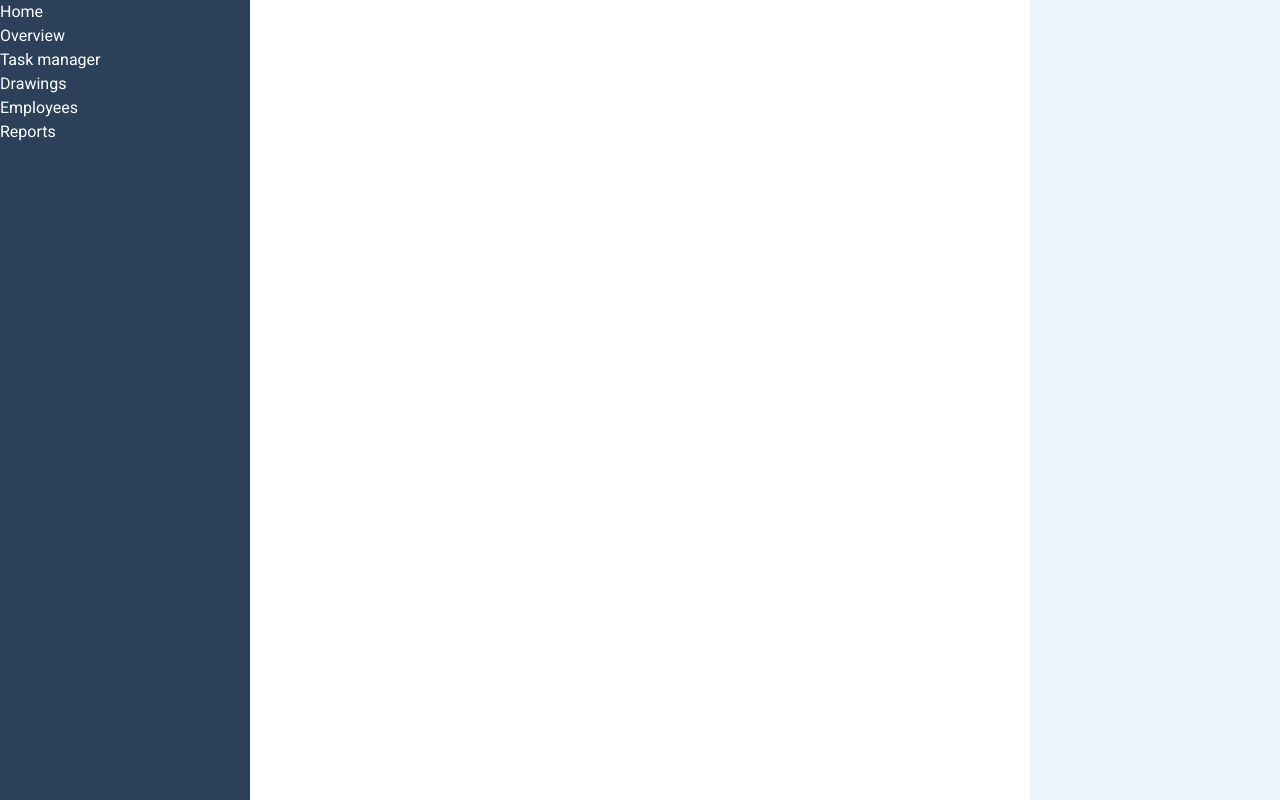
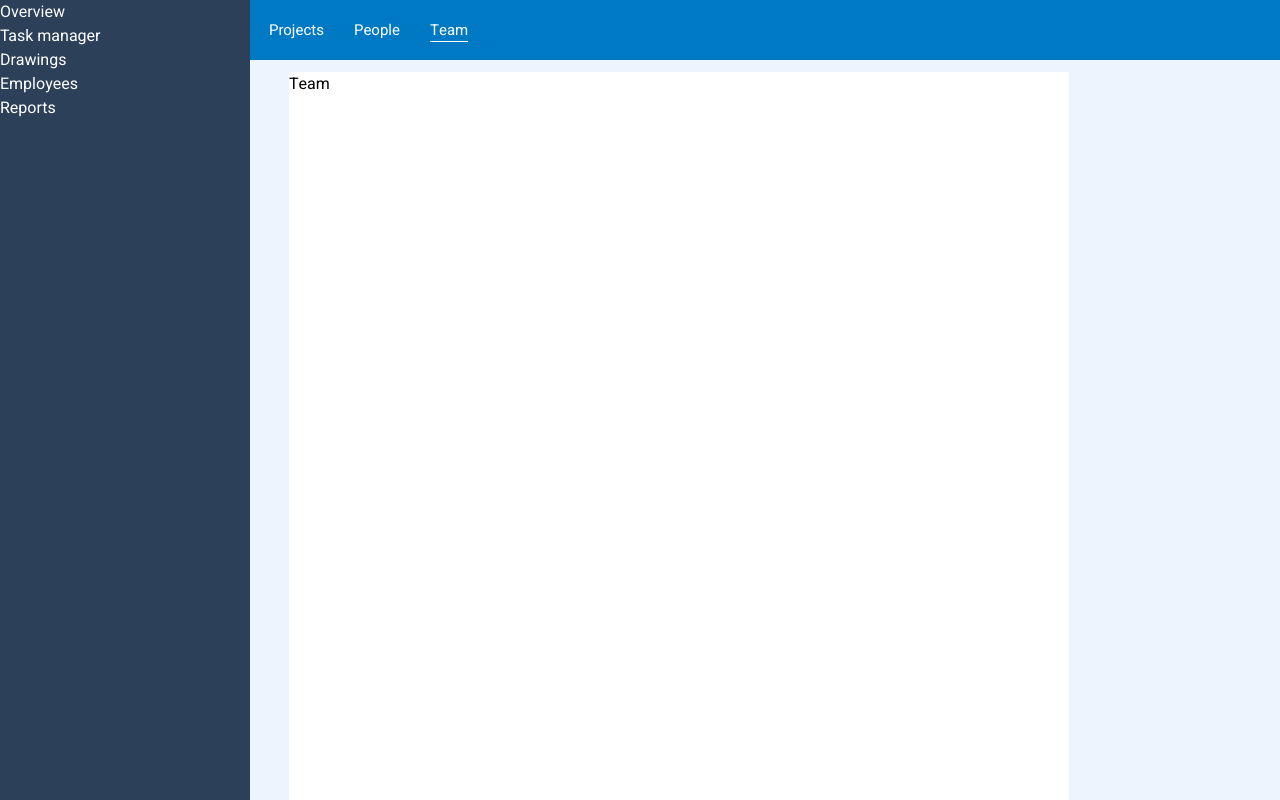
Before and after one commit to nlysenko/cobase-test, a React (Create React App) app in the folder apps/cobase-web/: page /team in a window 1280 px wide. Shown: the top 800 px of the page. Built offline with nearby package versions, Linux system fonts and the light colour scheme.

Commit message:
Refactor code

```diff
--- a/apps/cobase-web/src/app/App.js
+++ b/apps/cobase-web/src/app/App.js
@@ -7,7 +7,6 @@
 import React from 'react'
 import { createUseStyles } from 'react-jss'
 
-import Navigation from 'shared/components/Navigation/Navigation'
 import Main from 'shared/components/Main/Main'
 
 import { BgColor } from 'shared/styles/colors'
@@ -40,19 +39,13 @@ const useStyles = createUseStyles({
       listStyle: 'none',
     },
   },
-
-  app: {
-    display: 'flex',
-  },
 })
 
 const App = () => {
-  const classes = useStyles()
+  useStyles()
 
   return (
-    <div role="application" className={classes.app}>
-      <Navigation />
-
+    <div role="application" id="app">
       <Main />
     </div>
   )
--- a/apps/cobase-web/src/app/routes.js
+++ b/apps/cobase-web/src/app/routes.js
@@ -13,6 +13,9 @@ import TaskManager from 'pages/TaskManager'
 import Drawings from 'pages/Drawings'
 import Employees from 'pages/Employees'
 import Reports from 'pages/Reports'
+import Projects from 'pages/Projects'
+import People from 'pages/People'
+import Team from 'pages/Team'
 
 const routes = [
   <Route exact path="/" component={Home} key="1" />,
@@ -21,6 +24,10 @@ const routes = [
   <Route exact path="/drawings" component={Drawings} key="4" />,
   <Route exact path="/employees" component={Employees} key="5" />,
   <Route exact path="/reports" component={Reports} key="6" />,
+  <Route exact path="/reports" component={Reports} key="6" />,
+  <Route exact path="/projects" component={Projects} key="7" />,
+  <Route exact path="/people" component={People} key="8" />,
+  <Route exact path="/team" component={Team} key="9" />,
 ]
 
 export default routes
--- /dev/null
+++ b/apps/cobase-web/src/pages/People.js
@@ -0,0 +1,13 @@
+/**
+ *
+ * People
+ *
+ */
+
+import React from 'react'
+
+const People = () => {
+  return <div>People</div>
+}
+
+export default People
--- /dev/null
+++ b/apps/cobase-web/src/pages/Projects.js
@@ -0,0 +1,13 @@
+/**
+ *
+ * Projects
+ *
+ */
+
+import React from 'react'
+
+const Projects = () => {
+  return <div>Projects</div>
+}
+
+export default Projects
--- /dev/null
+++ b/apps/cobase-web/src/pages/Team.js
@@ -0,0 +1,13 @@
+/**
+ *
+ * Team
+ *
+ */
+
+import React from 'react'
+
+const Team = () => {
+  return <div>Team</div>
+}
+
+export default Team
--- a/apps/cobase-web/src/shared/components/Main/Main.js
+++ b/apps/cobase-web/src/shared/components/Main/Main.js
@@ -7,21 +7,34 @@
 import React from 'react'
 import { createUseStyles } from 'react-jss'
 
-import TopNavigation from 'shared/components/TopNavigation/TopNavigation'
+import ToolBar from 'shared/components/ToolBar/ToolBar'
+import SideBar from 'shared/components/SideBar/SideBar'
 import Panel from 'shared/components/Panel/Panel'
 
 import routes from 'app/routes'
 
 const useStyles = createUseStyles({
-  main: {},
+  main: {
+    position: 'absolute',
+    top: 0,
+    left: 0,
+    right: 0,
+    bottom: 0,
+  },
+
+  sidebar_open: {
+    paddingLeft: 250,
+  },
 })
 
 const Main = () => {
   const classes = useStyles()
 
   return (
-    <div className={classes.main}>
-      <TopNavigation />
+    <div className={`${classes.main} ${classes.sidebar_open}`}>
+      <ToolBar />
+
+      <SideBar />
 
       <Panel children={routes} />
     </div>
--- a/apps/cobase-web/src/shared/components/Panel/Panel.js
+++ b/apps/cobase-web/src/shared/components/Panel/Panel.js
@@ -15,6 +15,10 @@ const useStyles = createUseStyles({
     backgroundColor: WhiteColor,
     width: 780,
     height: 1000,
+    margin: {
+      top: 72,
+      left: 39,
+    },
   },
 })
 
--- a/apps/cobase-web/src/shared/components/Navigation/Navigation.js
+++ b/apps/cobase-web/src/shared/components/SideBar/SideBar.js
@@ -1,6 +1,6 @@
 /**
  *
- * Navigation
+ * SideBar
  *
  */
 
@@ -12,24 +12,27 @@ import { createUseStyles } from 'react-jss'
 import { RhinoColor } from 'shared/styles/colors'
 
 const useStyles = createUseStyles({
-  navigation: {
+  sidebar: {
+    position: 'fixed',
+    top: 0,
+    left: -250,
+    bottom: 0,
     width: 250,
     backgroundColor: RhinoColor,
-    float: 'left',
+  },
+
+  sidebar_open: {
+    left: 0,
   },
 })
 
-const Navigation = () => {
+const SideBar = (props) => {
   const classes = useStyles()
 
   return (
-    <div className={classes.navigation}>
+    <div className={`${classes.sidebar} ${classes.sidebar_open}`}>
       <nav>
         <ul>
-          <li>
-            <Link to="/">Home</Link>
-          </li>
-
           <li>
             <Link to="/overview">Overview</Link>
           </li>
@@ -55,4 +58,4 @@ const Navigation = () => {
   )
 }
 
-export default Navigation
+export default SideBar
--- /dev/null
+++ b/apps/cobase-web/src/shared/components/ToolBar/ToolBar.js
@@ -0,0 +1,41 @@
+/**
+ *
+ * ToolBar
+ *
+ */
+
+import React from 'react'
+import { createUseStyles } from 'react-jss'
+
+import Navbar from 'shared/molecules/Navbar'
+
+import { LochmaraColor } from 'shared/styles/colors'
+
+const useStyles = createUseStyles({
+  toolbar: {
+    position: 'fixed',
+    top: 0,
+    height: 60,
+    width: '100%',
+    backgroundColor: LochmaraColor,
+    display: 'flex',
+    alignItems: 'center',
+    justifyContent: 'space-between',
+    padding: {
+      left: 19,
+      right: 30,
+    },
+  },
+})
+
+const ToolBar = () => {
+  const classes = useStyles()
+
+  return (
+    <div className={classes.toolbar}>
+      <Navbar />
+    </div>
+  )
+}
+
+export default ToolBar
--- a/apps/cobase-web/src/shared/components/TopNavigation/TopNavigation.js
+++ /dev/null
@@ -1,24 +0,0 @@
-/**
- *
- * TopNavigation
- *
- */
-
-import React from 'react'
-import { createUseStyles } from 'react-jss'
-
-// import { LochmaraColor } from 'shared/styles/colors'
-
-const useStyles = createUseStyles({
-  navigation: {
-    // backgroundColor: LochmaraColor,
-  },
-})
-
-const TopNavigation = () => {
-  const classes = useStyles()
-
-  return <div className={classes.navigation}></div>
-}
-
-export default TopNavigation
--- /dev/null
+++ b/apps/cobase-web/src/shared/molecules/Navbar.js
@@ -0,0 +1,83 @@
+/**
+ *
+ * Navbar
+ *
+ */
+
+import React from 'react'
+import { NavLink } from 'react-router-dom'
+import { createUseStyles } from 'react-jss'
+
+import { WhiteColor } from 'shared/styles/colors'
+
+const useStyles = createUseStyles({
+  navbar_list: {
+    display: 'flex',
+  },
+
+  item: {
+    paddingRight: 30,
+  },
+
+  navbar_link: {
+    fontSize: 15,
+
+    '&:hover': {
+      borderBottom: [1, 'solid', WhiteColor],
+    },
+  },
+
+  navbar_link_selected: {
+    borderBottom: [1, 'solid', WhiteColor],
+  },
+
+  point: {
+    width: 5,
+    height: 5,
+    backgroundColor: WhiteColor,
+    marginRight: 5,
+    borderRadius: 3,
+  },
+})
+
+const Navbar = () => {
+  const classes = useStyles()
+
+  return (
+    <nav>
+      <ul className={classes.navbar_list}>
+        <li className={classes.item}>
+          <NavLink
+            className={classes.navbar_link}
+            activeClassName={classes.navbar_link_selected}
+            to="/projects"
+          >
+            Projects
+          </NavLink>
+        </li>
+
+        <li className={classes.item}>
+          <NavLink
+            className={classes.navbar_link}
+            activeClassName={classes.navbar_link_selected}
+            to="/people"
+          >
+            People
+          </NavLink>
+        </li>
+
+        <li className={classes.item}>
+          <NavLink
+            className={classes.navbar_link}
+            activeClassName={classes.navbar_link_selected}
+            to="/team"
+          >
+            Team
+          </NavLink>
+        </li>
+      </ul>
+    </nav>
+  )
+}
+
+export default Navbar
```
